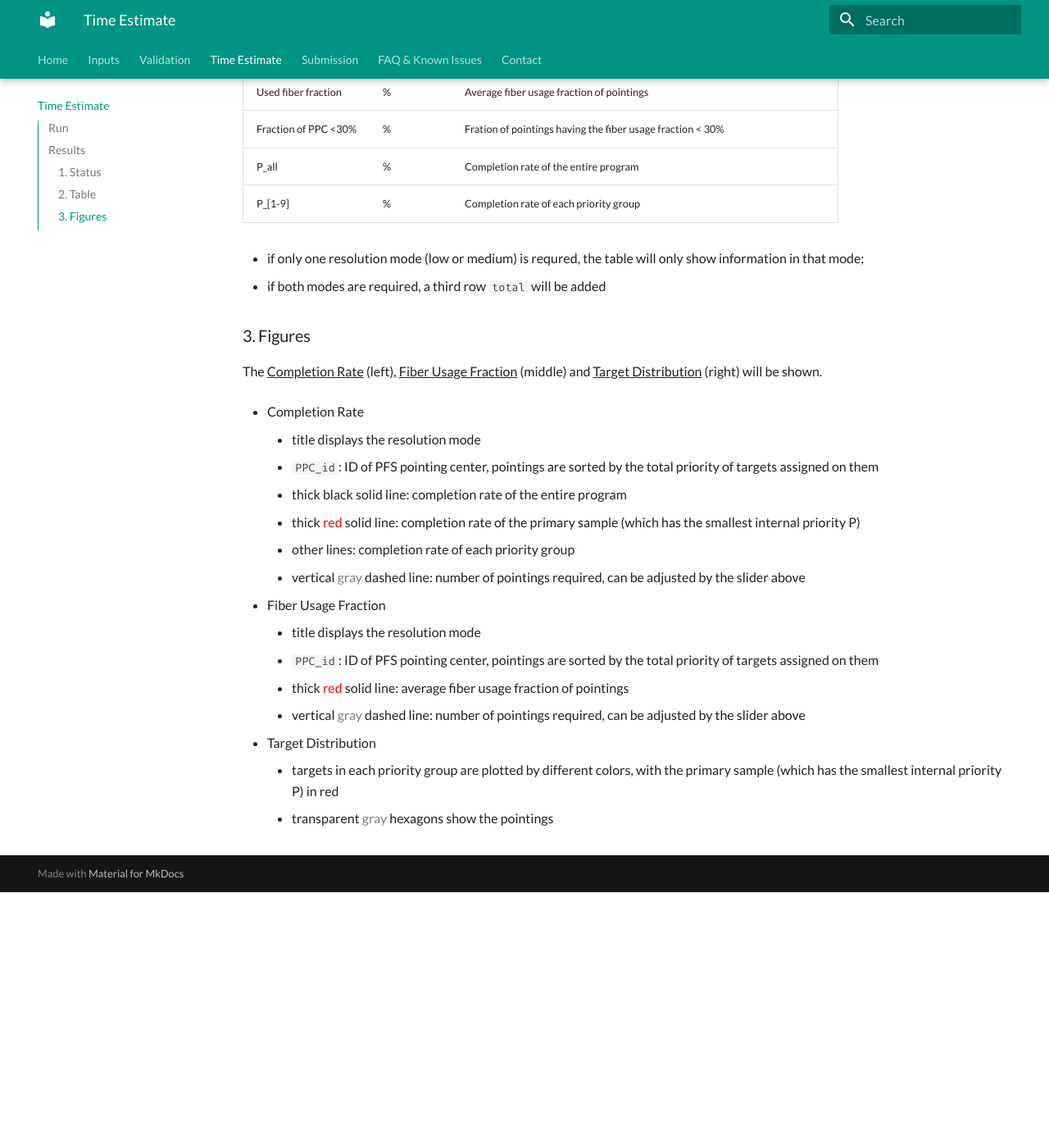
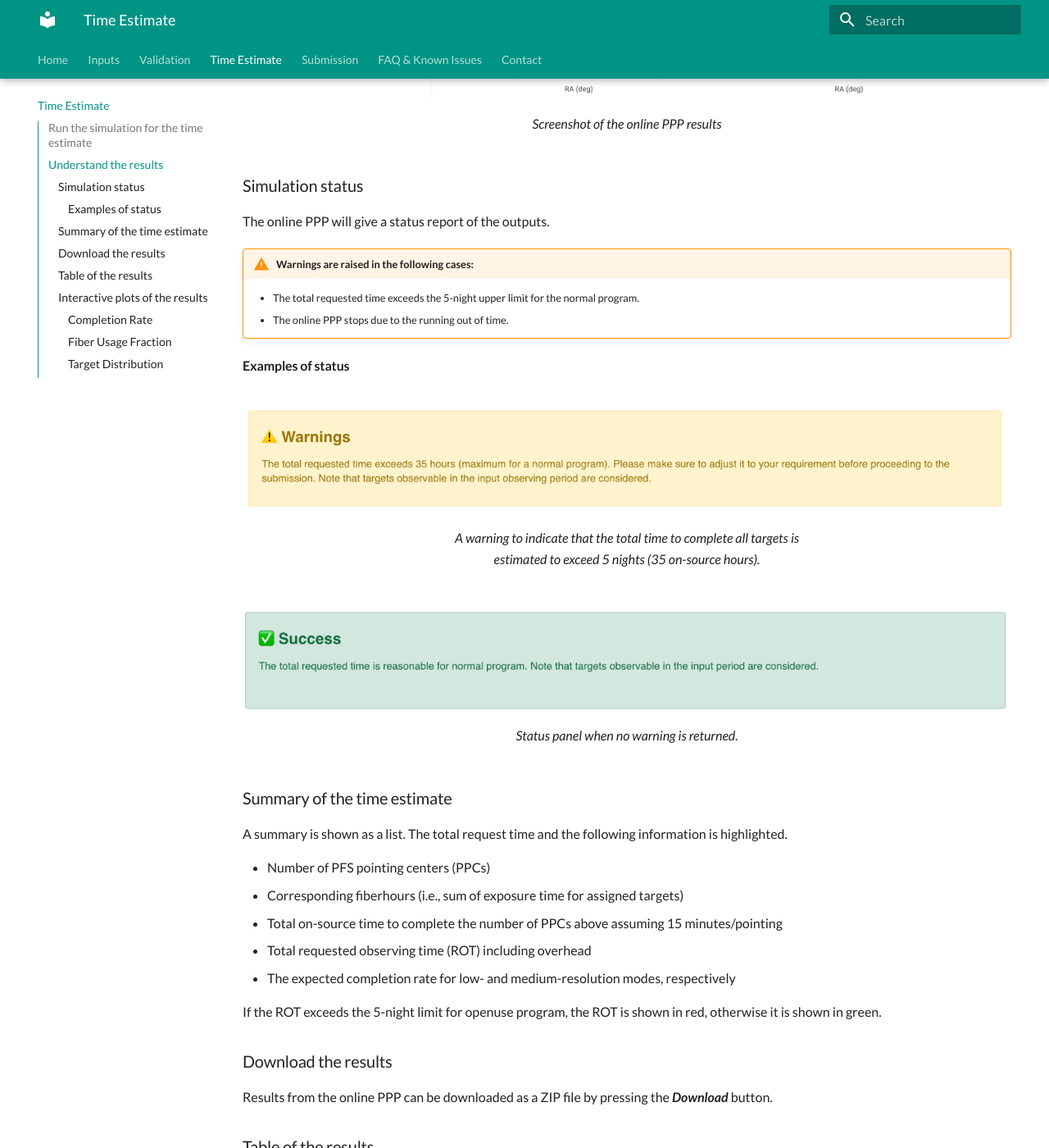
Before and after one commit to Subaru-PFS/spt_target_uploader, an MkDocs documentation site: the page built from docs/docs/PPP.md, in a window 1280 px wide and 1400 px high, scrolled down 1766 px. Shown: the whole window at 82% size. Built offline with MkDocs 1.6.1 and Material for MkDocs 9.7.7, drawn with Linux system fonts in a browser that asks for light colours; before the commit the page ends 2854 px from its top, so only the background shows below that; some of the changed text lies outside the part shown.

Commit message:
wip: ppp doc updated

```diff
--- a/docs/docs/PPP.md
+++ b/docs/docs/PPP.md
@@ -2,78 +2,112 @@
 
 The total exposure time required for an uploaded target list is estimated using the online PFS Pointing Planner (PPP).
 
-## Run
+The online PPP will carry out the following after the validation of the input target list
 
-- Press <u>"Simulate" button</u> to run the online PPP.
+1. Create a weight map on the sky for input objects by using coordinates and priorities.
+2. Pick a density peak with the highest weight and assign PFS fibers using [the netflow algorithm](https://github.com/Subaru-PFS/ets_fiberalloc/).
+3. Repeat 1 and 2 until all input targets are completed or running time exceeds about 15 minutes.
 
-- The running time ranges from a few minutes to hours depending on the input target list. To save computional resources, the online PPP will stop if <b>the running time exceeds 15 minutes</b>. Please prevent uploading a huge list.
+## Run the simulation for the time estimate
 
-## Results
+- Press **_Simulate_** button to run the online PPP.
 
-### 1. Status
+- The running time ranges from a few minutes to hours depending on the input target list. To save computational resources, the online PPP will stop if **the running time exceeds 15 minutes**. Please prevent uploading a huge list.
 
-PPP will give a status report of the outputs.
+## Understand the results
+
+<figure markdown>
+  ![PPP results](images/ppp_result_full.png)
+  <figcaption>Screenshot of the online PPP results</figcaption>
+</figure>
+
+### Simulation status
+
+The online PPP will give a status report of the outputs.
 
 !!! warning "Warnings are raised in the following cases:"
 
-    - the total requested time exceeds the 5-night upper limit for the normal progam;
-    - the online PPP stops due to the running out of time.
+    - The total requested time exceeds the 5-night upper limit for the normal program.
+    - The online PPP stops due to the running out of time.
 
-For example,
+#### Examples of status
 
 <figure markdown>
-  ![Status indicators](images/PPP_error.png){ width="800" }
-  <!-- <figcaption>Status indicators</figcaption> -->
+  ![Status indicators](images/ppp_warning_exetime.png){ width="1000" }
+  <figcaption>A warning to indicate that the total time to complete all targets is estimated to exceed 5 nights (35 on-source hours).</figcaption>
 </figure>
 
 <figure markdown>
-  ![Status indicators](images/PPP_exetime.png){ width="1000" }
-  <!-- <figcaption>Status indicators</figcaption> -->
+  ![Status indicators](images/ppp_success.png){ width="1000" }
+  <figcaption>Status panel when no warning is returned.</figcaption>
 </figure>
 
-If no warnings are reported, it will show
-<figure markdown>
-  ![Status indicators](images/PPP_success.png){ width="1000" }
-  <!-- <figcaption>Status indicators</figcaption> -->
-</figure>
+### Summary of the time estimate
 
-### 2. Table
+A summary is shown as a list. The total request time and the following information is highlighted.
+
+- Number of PFS pointing centers (PPCs)
+- Corresponding fiberhours (i.e., sum of exposure time for assigned targets)
+- Total on-source time to complete the number of PPCs above assuming 15 minutes/pointing
+- Total requested observing time (ROT) including overhead
+- The expected completion rate for low- and medium-resolution modes, respectively
+
+If the ROT exceeds the 5-night limit for openuse program, the ROT is shown in red, otherwise it is shown in green.
+
+### Download the results
+
+Results from the online PPP can be downloaded as a ZIP file by pressing the **_Download_** button.
+
+### Table of the results
 
 A table including the following information will be displayed, and its contents will be changed by dragging the slider above.
 
-| Name                  |  Unit     | Description                                                                                        |
-|-----------------------|-----------|----------------------------------------------------------------------------------------------------|
-| resolution            |           | `low`, `medium` or `total`                                                                         |
-| N_ppc                 |           | Number of pointings, can be adjusted by the slider                                                 |
-| Texp                  | hour      | Total on-source time requested                                                                     |
-| Texp                  | fiberhour | Total on-source time requested                                                                     |
-| Request time         | hour      | Total request time including overheads (calibration frames taken for each night)                   |
-| Used fiber fraction   |  %        | Average fiber usage fraction of pointings                                                          |
-| Fraction of PPC <30%  |  %        | Fration of pointings having the fiber usage fraction < 30%                                         |
-| P_all                 |  %        | Completion rate of the entire program                                                              |
-| P_[1-9]               |  %        | Completion rate of each priority group                                                             |
+| Name                 | Unit      | Description                                                                                                        |
+|----------------------|-----------|--------------------------------------------------------------------------------------------------------------------|
+| resolution           |           | `low`, `medium` or `total`                                                                                         |
+| N_ppc                |           | Number of pointings, can be adjusted by the slider                                                                 |
+| Texp                 | hour      | Total on-source time requested to complete `N_ppc` pointings                                                       |
+| Texp                 | fiberhour | Total on-source fiberhours requested                                                                               |
+| Request time         | hour      | Total request time including overheads (e.g., calibration frames, fiber configuration, readout, telescope slewing) |
+| Fiber usage fraction | %         | Average fiber usage fraction of pointings                                                                          |
+| Fraction of PPC <30% | %         | Fration of pointings having the fiber usage fraction < 30%                                                         |
+| P_all                | %         | Completion rate of the entire program                                                                              |
+| P_[1-9]              | %         | Completion rate of each priority group                                                                             |
 
-- if only one resolution mode (low or medium) is requred, the table will only show information in that mode;
-- if both modes are required, a third row `total` will be added
+- If only one resolution mode (low or medium) is used, the table will only show information in that mode.
+- If both modes are required, a third row `total` will be displayed.
 
-### 3. Figures
+### Interactive plots of the results
 
-The <u>Completion Rate</u> (left), <u>Fiber Usage Fraction</u> (middle) and <u>Target Distribution</u> (right) will be shown.
+The <u>Completion Rate</u> (top), <u>Fiber Usage Fraction</u> (middle) and <u>Target Distribution</u> (bottom) will be shown for each resolution mode.
 
-- Completion Rate
-    - title displays the resolution mode
-    - `PPC_id`: ID of PFS pointing center, pointings are sorted by the total priority of targets assigned on them
-    - thick black solid line: completion rate of the entire program
-    - thick <span style="color: red;">red</span> solid line: completion rate of the primary sample (which has the smallest internal priority P)
-    - other lines: completion rate of each priority group
-    - vertical <span style="color: grey;">gray</span> dashed line: number of pointings required, can be adjusted by the slider above
+#### Completion Rate
+`PPC_id`
+: ID of PFS pointing center, PPCs are sorted by the total priority of targets assigned on them
 
-- Fiber Usage Fraction
-    - title displays the resolution mode
-    - `PPC_id`: ID of PFS pointing center, pointings are sorted by the total priority of targets assigned on them
-    - thick <span style="color: red;">red</span> solid line: average fiber usage fraction of pointings
-    - vertical <span style="color: grey;">gray</span> dashed line: number of pointings required, can be adjusted by the slider above
+Thick black solid line
+: Completion rate of the entire program
 
-- Target Distribution
-    - targets in each priority group are plotted by different colors, with the primary sample (which has the smallest internal priority P) in red
-    - transparent <span style="color: grey;">gray</span> hexagons show the pointings
+Thick <span style="color: red;">red</span> solid line
+: Completion rate of the primary sample (which has the smallest internal priority P)
+
+Other lines
+: Completion rate of each priority group
+
+Vertical <span style="color: grey;">gray</span> dashed line
+: Number of pointings required, can be adjusted by the slider above
+
+#### Fiber Usage Fraction
+`PPC_id`
+: ID of PFS pointing center, pointings are sorted by the total priority of targets assigned on them
+
+Thick <span style="color: red;">red</span> solid line
+: average fiber usage fraction of pointings
+
+Vertical <span style="color: grey;">gray</span> dashed line
+: number of pointings required, can be adjusted by the slider above
+
+#### Target Distribution
+
+Targets in each priority group are plotted by different colors, with the primary sample (which has the smallest internal priority P) in red.
+Transparent <span style="color: grey;">gray</span> hexagons show the PFS FoV at pointing centers.
```
Also changed, not shown: docs/docs/issues.md (+5 -0 lines), docs/docs/images/PPP_success.png, docs/docs/images/ppp_result_full.png (added), docs/docs/images/ppp_warning_exetime.png (added).
